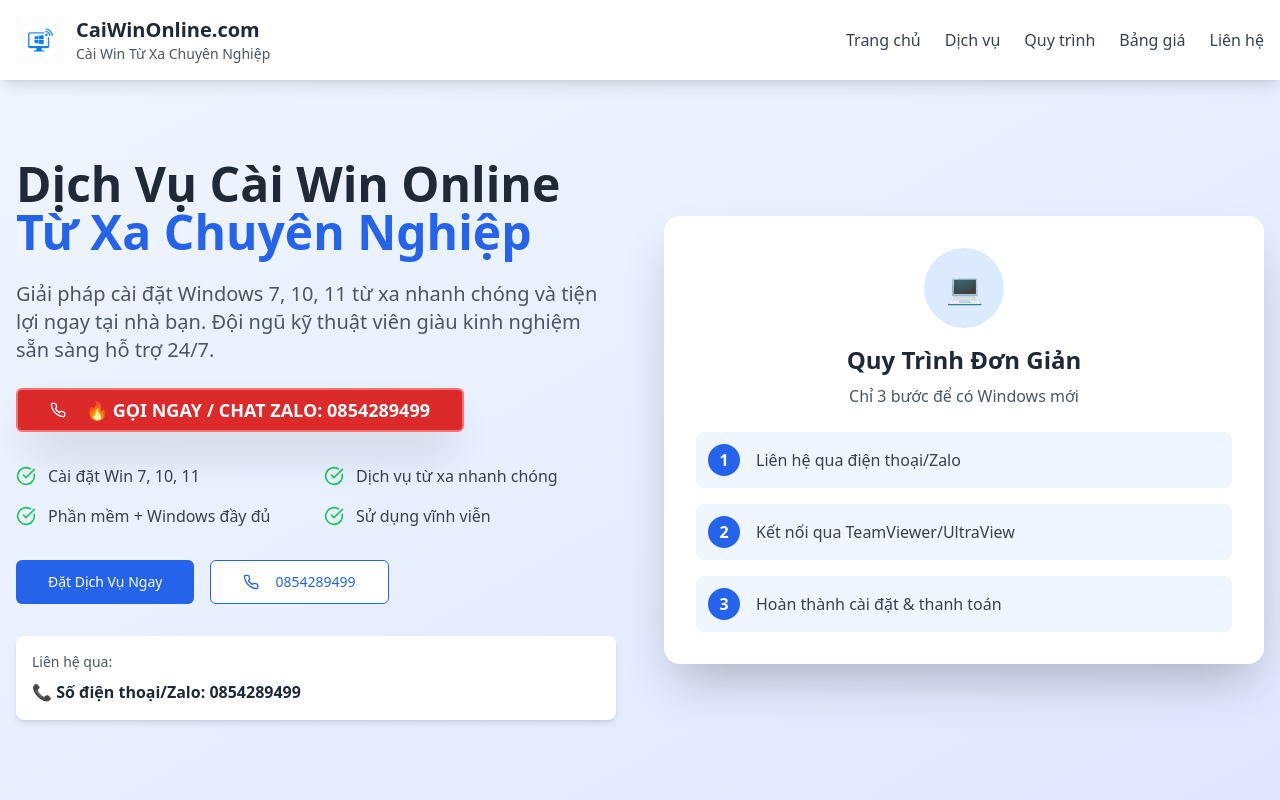
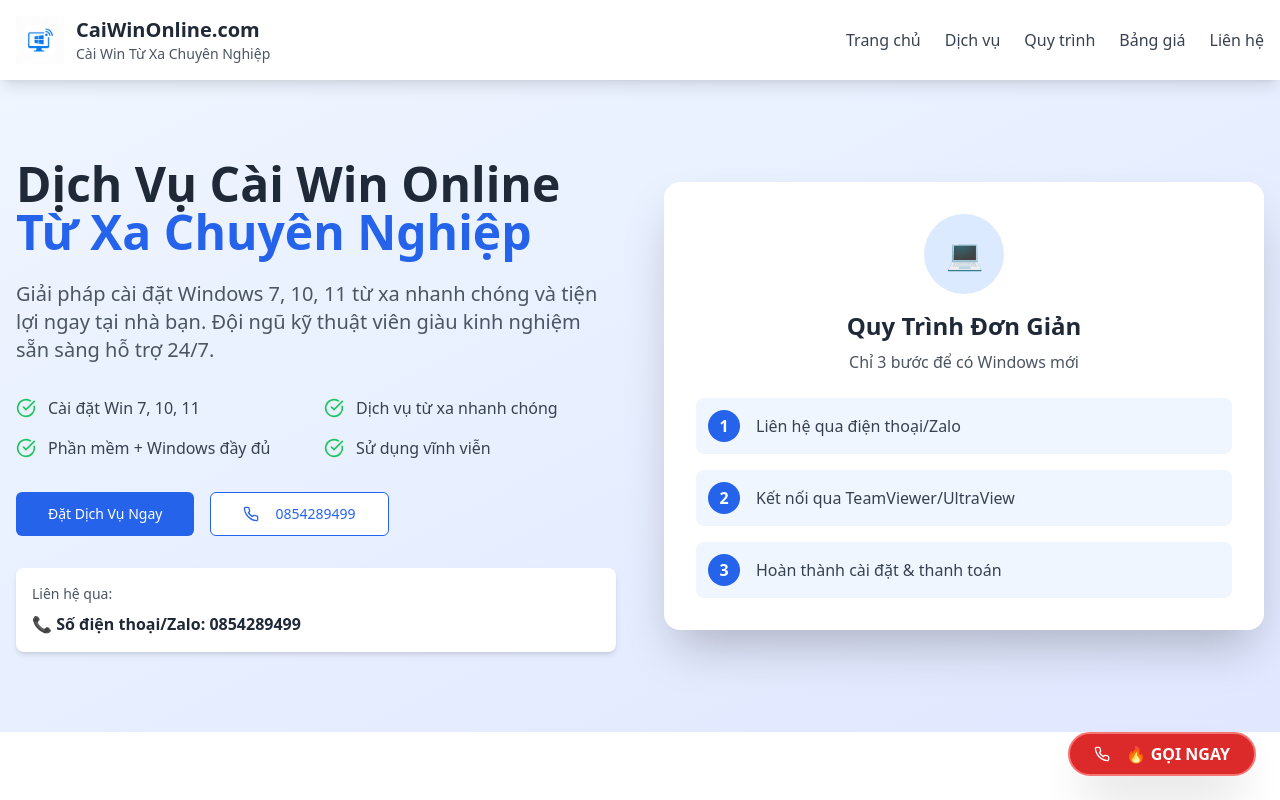
Before and after one commit to ytbpre55/remote-win-wizard, a React (Vite) app: page / in a window 1280 px wide. Shown: the top 800 px of the page. Built offline with nearby package versions, Linux system fonts and the light colour scheme.

Commit message:
Sửa nút sticky button

```diff
--- a/src/components/Hero.tsx
+++ b/src/components/Hero.tsx
@@ -19,22 +19,10 @@ const Hero = () => {
               Dịch Vụ Cài Win Online
               <span className="text-blue-600"> Từ Xa Chuyên Nghiệp</span>
             </h1>
-            <h2 className="text-xl text-gray-600 mb-6">
+            <h2 className="text-xl text-gray-600 mb-8">
               Giải pháp cài đặt Windows 7, 10, 11 từ xa nhanh chóng và tiện lợi
               ngay tại nhà bạn. Đội ngũ kỹ thuật viên giàu kinh nghiệm sẵn sàng hỗ trợ 24/7.
             </h2>
-
-            {/* Sticky Call to Action Button */}
-            <div className="sticky top-4 z-50 mb-8">
-              <Button
-                size="lg"
-                className="bg-red-600 hover:bg-red-700 text-white px-8 py-4 text-lg font-bold shadow-2xl border-2 border-red-400 animate-pulse hover:animate-none transform hover:scale-105 transition-all duration-300"
-                onClick={() => window.open('tel:0854289499')}
-              >
-                <Phone className="w-6 h-6 mr-3" />
-                🔥 GỌI NGAY / CHAT ZALO: 0854289499
-              </Button>
-            </div>
 
             <div className="grid md:grid-cols-2 gap-4 mb-8">
               {features.map((feature, index) => (
--- /dev/null
+++ b/src/components/StickyCallButton.tsx
@@ -0,0 +1,19 @@
+import { Button } from "@/components/ui/button";
+import { Phone } from "lucide-react";
+
+const StickyCallButton = () => {
+  return (
+    <div className="fixed bottom-6 right-6 z-50">
+      <Button
+        size="lg"
+        className="bg-red-600 hover:bg-red-700 text-white px-6 py-4 text-base font-bold shadow-2xl border-2 border-red-400 animate-pulse hover:animate-none transform hover:scale-105 transition-all duration-300 rounded-full"
+        onClick={() => window.open('tel:0854289499')}
+      >
+        <Phone className="w-5 h-5 mr-2" />
+        🔥 GỌI NGAY
+      </Button>
+    </div>
+  );
+};
+
+export default StickyCallButton;
--- a/src/pages/Index.tsx
+++ b/src/pages/Index.tsx
@@ -8,6 +8,7 @@ import Reviews from "@/components/Reviews";
 import Pricing from "@/components/Pricing";
 import Contact from "@/components/Contact";
 import Footer from "@/components/Footer";
+import StickyCallButton from "@/components/StickyCallButton";
 
 const Index = () => {
   return (
@@ -179,6 +180,7 @@ const Index = () => {
         <Pricing />
         <Contact />
         <Footer />
+        <StickyCallButton />
       </div>
     </>
   );
```
